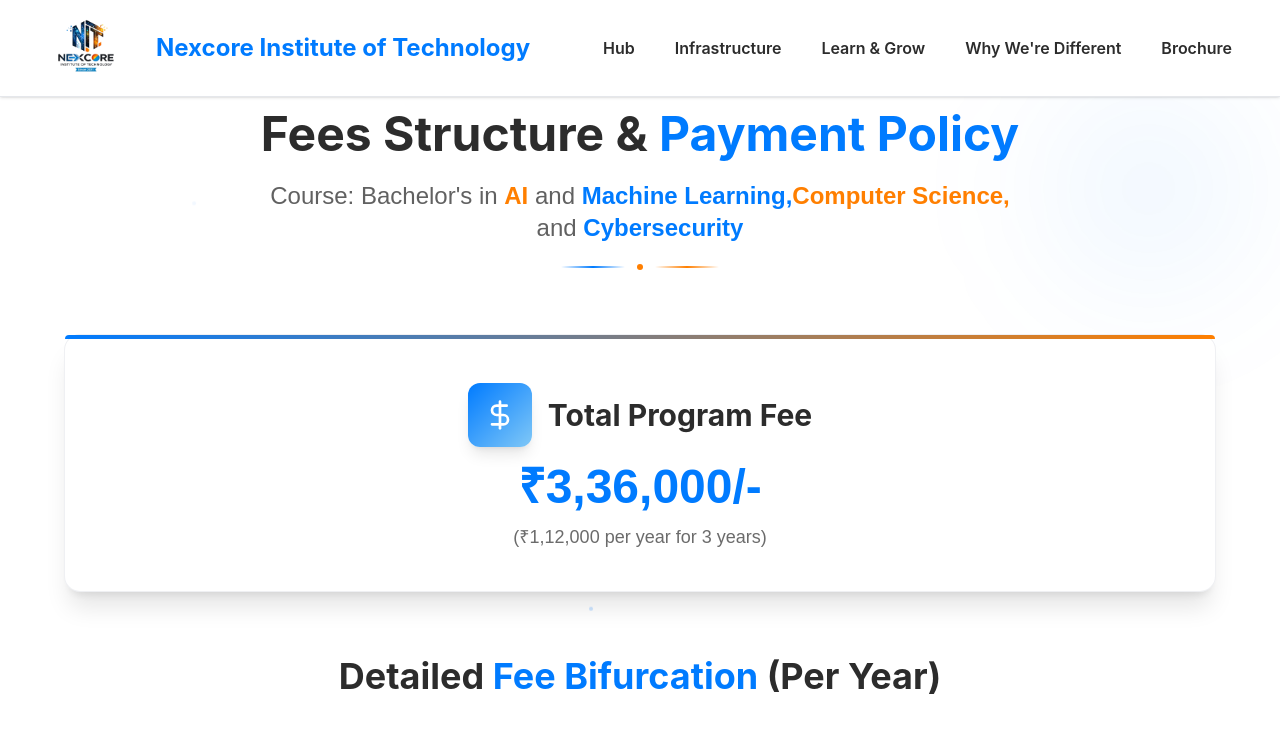
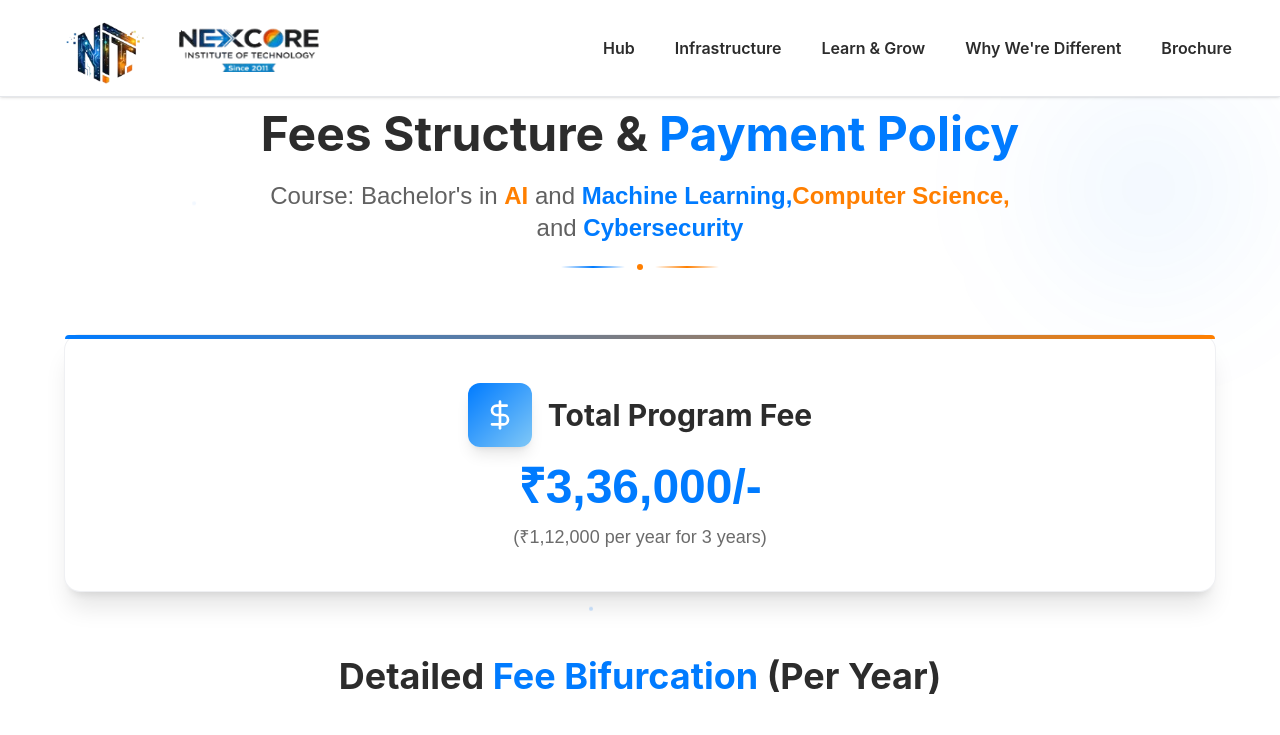
Before and after one commit to Code4Bharat1/BVOC_AIML, a Next.js app: page /fees-policy in a window 1280 px wide. Shown: the top 735 px of the page. Built offline with nearby package versions, Linux system fonts and the light colour scheme.

Commit message:
feat: add new logos and update Navbar component for improved branding

```diff
--- a/src/app/page.jsx
+++ b/src/app/page.jsx
@@ -14,44 +14,7 @@ import ShapeTheFuture from "@/components/Hub/ShapeTheFuture";
 import HubHero from "@/components/Hub/HubHero";
 
 const Page = () => {
-  useEffect(() => {
-    const script = document.createElement("script");
-    script.src =
-      "https://wati-integration-prod-service.clare.ai/v2/watiWidget.js?97631";
-    script.async = true;
-    script.onload = () => {
-      if (typeof CreateWhatsappChatWidget === "function") {
-        CreateWhatsappChatWidget({
-          enabled: true,
-          chatButtonSetting: {
-            backgroundColor: "#00e785",
-            ctaText: "Chat with us",
-            borderRadius: "25",
-            marginLeft: "0",
-            marginRight: "20",
-            marginBottom: "45",
-            ctaIconWATI: false,
-            position: "right",
-          },
-          brandSetting: {
-            brandName: "BVOC AI & ML",
-            brandSubTitle: "undefined",
-            brandImg:
-              "https://www.wati.io/wp-content/uploads/2023/04/Wati-logo.svg",
-            welcomeText: "Hi there!\nWelocme",
-            messageText: "Hi",
-            backgroundColor: "#00e785",
-            ctaText: "Chat with us",
-            borderRadius: "25",
-            autoShow: false,
-            phoneNumber: "919594402822",
-          },
-        });
-      }
-    };
 
-    document.body.appendChild(script);
-  }, []);
   return (
     <div className="flex flex-col min-h-screen">
       <main className="flex-grow  pt-18 ">
--- a/src/components/layout/Navbar.jsx
+++ b/src/components/layout/Navbar.jsx
@@ -58,35 +58,33 @@ const Navbar = () => {
 
       <nav className="fixed w-full top-0 z-50 bg-white border-b shadow-sm" style={{ borderColor: '#e5e7eb' }}>
         <div className="max-w-7xl mx-auto px-4 sm:px-6 lg:px-8 py-2 sm:py-3">
-          <div className="flex items-center justify-between gap-4">
+          <div className="flex items-center justify-between ">
             {/* Logo & Brand Name - LEFT ALIGNED - RESPONSIVE */}
-            <Link href="/" className="flex items-center gap-2 sm:gap-3 md:gap-4 flex-shrink-0 min-w-0">
-              {/* Logo - Responsive sizes */}
+            <Link
+              href="/"
+              className="flex items-center  flex-shrink-0 min-w-0"
+            >
+              {/* Left Logo (Icon) */}
               <Image
-                src="/logo.png"
-                alt="Nexcore Institute of Technology"
-                width={80}
-                height={80}
-                className="h-12 sm:h-14 md:h-16 lg:h-18 w-auto flex-shrink-0"
+                src="/logo2.png" // first logo
+                alt="Nexcore Logo Icon"
+                width={250}
+                height={100}
+                className="h-7 sm:h-12 md:h-18 w-auto flex-shrink-0"
                 priority
               />
 
-              {/* Brand Text - Responsive */}
-              <div className="min-w-0">
-                <h1
-                  className="text-sm sm:text-base md:text-lg lg:text-xl xl:text-2xl font-bold leading-tight"
-                  style={{
-                    fontFamily: "'Inter', 'SF Pro Display', -apple-system, system-ui, sans-serif",
-                    color: '#007BFF'
-                  }}
-                >
-                  {/* Mobile: Short version */}
-                  <span className="block sm:hidden">Nexcore Institute</span>
-                  {/* Tablet and up: Full version */}
-                  <span className="hidden sm:block">Nexcore Institute of Technology</span>
-                </h1>
-              </div>
+              {/* Right Logo (Text) */}
+              <Image
+                src="/logo1.png" // second logo
+                alt="Nexcore Institute of Technology"
+                width={250}
+                height={100}
+                className="h-7 sm:h-7 md:h-12 w-auto"
+              />
             </Link>
+
+
 
             {/* Desktop Navigation - RIGHT SIDE - Hidden on mobile/tablet */}
             <div className="hidden lg:flex items-center ml-auto">
```
Also changed, not shown: public/logo1.png (added), public/logo2.png (added).
